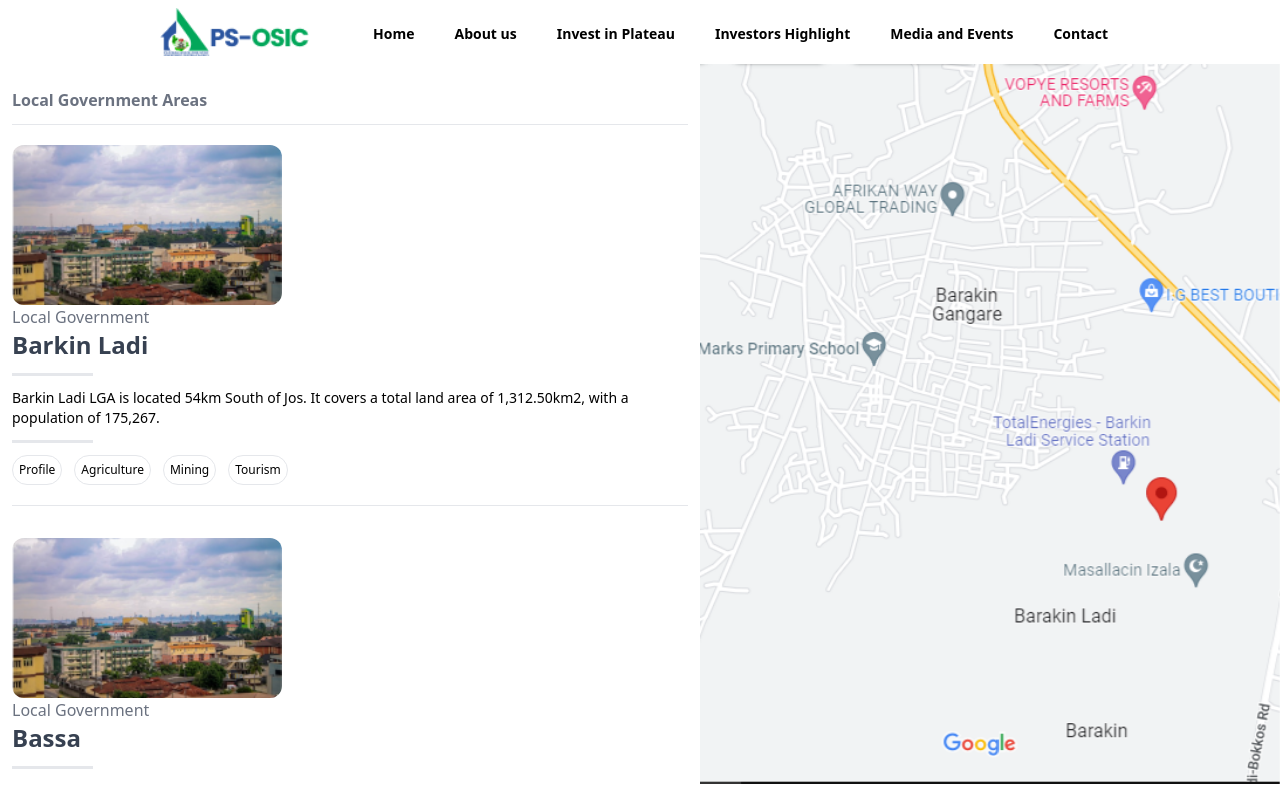
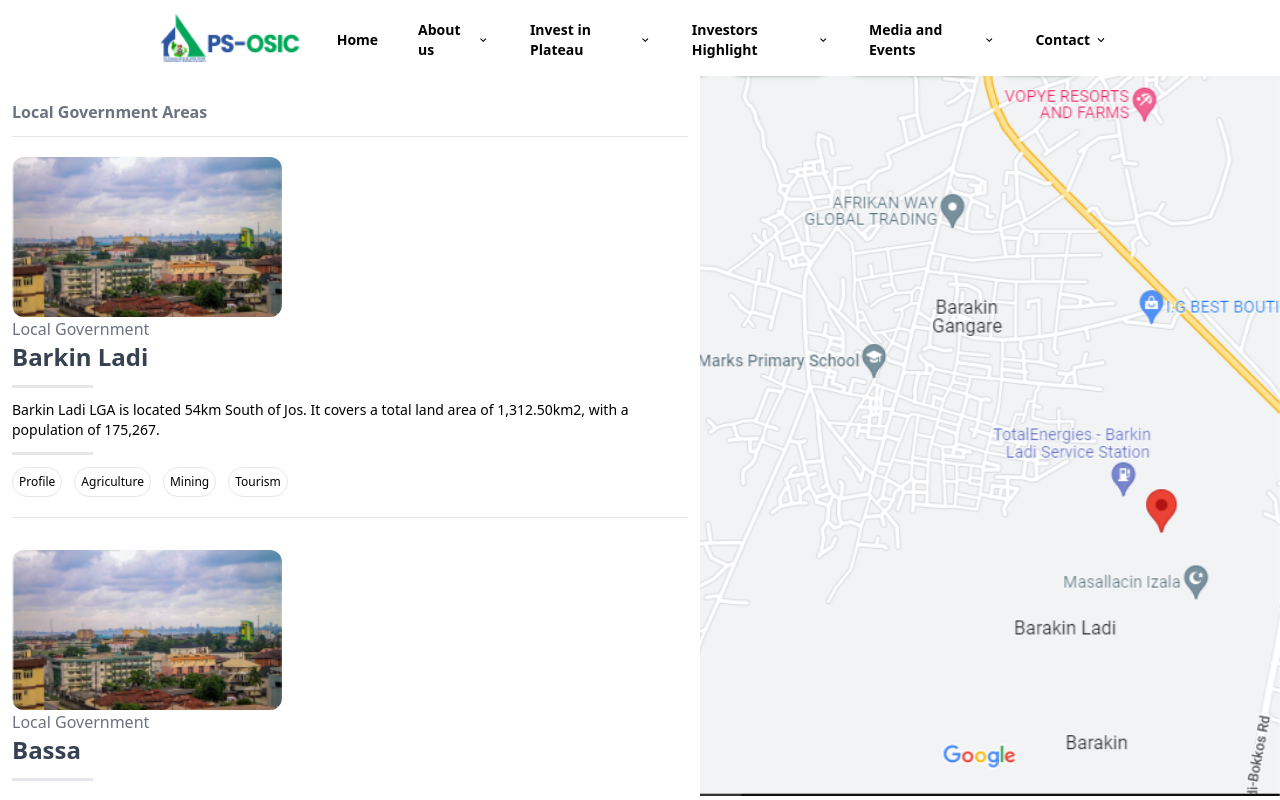
Before and after one commit to nHubNg/opengovapp, a React (Create React App) app: page /lga in a window 1280 px wide. Built offline with nearby package versions, Linux system fonts and the light colour scheme; what google-maps-react would draw is missing.

Commit message:
added dropdown menu and hover animation

```diff
--- a/package.json
+++ b/package.json
@@ -15,13 +15,15 @@
     "bootstrap": "^5.2.0",
     "date-fns": "^2.29.2",
     "fecha": "^4.2.3",
+    "framer-motion": "^7.2.1",
+    "google-map-react": "^2.2.0",
     "google-maps-react": "^2.0.6",
-    "google-map-react": "^2.2.0",
     "jwt-decode": "^3.1.2",
     "react": "^18.2.0",
     "react-bootstrap": "^2.5.0",
     "react-dom": "^18.2.0",
     "react-hook-form": "^7.34.2",
+    "react-icons": "^4.4.0",
     "react-loader-spinner": "^6.0.0-0",
     "react-redux": "^8.0.2",
     "react-router-dom": "^6.3.0",
--- a/src/components/Navbar.js
+++ b/src/components/Navbar.js
@@ -5,6 +5,9 @@ import { Link, NavLink, useNavigate } from "react-router-dom";
 
 import logo from "../assets/Frame 6.png";
 import jwt_decode from "jwt-decode";
+import { MdKeyboardArrowDown } from "react-icons/md";
+import { motion } from "framer-motion";
+import "./navbar.css";
 // import { NavItem } from "react-bootstrap";
 // import DropDown from "../components/DropDown"
 
@@ -18,15 +21,9 @@ console.log(decoded);
 export default function Navbar() {
   const navigate = useNavigate();
 
-  const [navbarOpen, setNavbarOpen] = useState(false);
-
   const logout = async () => {
     await localStorage.removeItem("token");
     navigate("/auth");
-  };
-
-  const handleToggle = () => {
-    setNavbarOpen(!navbarOpen);
   };
 
   // Dropdown Hover
@@ -42,39 +39,47 @@ export default function Navbar() {
       id: 1,
       name: "Home",
       link: "/",
-      dropdown: false
+      dropdown: false,
     },
     {
       id: 2,
       name: "About us",
       link: "#",
-      dropdown: true
+      dropdown: true,
+      dropDownMenu: [
+        "Our Principles",
+        "Our Governance",
+        "Economic Advisory Coucil",
+        "Client Character",
+      ],
     },
     {
       id: 3,
       name: "Invest in Plateau",
       link: "#",
-      dropdown: false
+      dropdown: true,
     },
     {
       id: 4,
       name: "Investors Highlight",
       link: "/lga",
-      dropdown: false
-    },
-    {
-      id: 4,
-      name: "Media and Events",
-      link: "#",
-      dropdown: false
+      dropdown: true,
     },
     {
       id: 5,
+      name: "Media and Events",
+      link: "#",
+      dropdown: true,
+      dropDownMenu: ["News", "Events", "Gallery"],
+    },
+    {
+      id: 6,
       name: "Contact",
       link: "/ContactPage",
-      dropdown: false
-    }
-  ]
+      dropdown: true,
+      dropDownMenu: ["Home", "Pages", "About", "Dashboard"],
+    },
+  ];
 
   return (
     <nav className=" ">
@@ -93,7 +98,7 @@ export default function Navbar() {
             </span>
           </h1> */}
         </div>
-        <Link to="" onClick={handleToggle}>
+        <Link to="">
           <div class="md:hidden flex items-center">
             <button class="outline-none mobile-menu-button">
               <svg
@@ -115,9 +120,35 @@ export default function Navbar() {
         <div className={` hidden md:block   sm:ml-6 pt-1 pl-3" `}>
           <div class="flex space-x-4 h-full item-center">
             {navItem.map((item) => (
-              <NavLink to={item.link} className={`hover:underline hover:underline-offset-8 text-sm font-semibold hover:text-primary px-3 py-2 rounded-md active:text-secondary ${({isActive}) => isActive && "text-secondary"} `} key={item.id}>
-              {item.name}
-            </NavLink>
+              <NavLink
+                to={item.link}
+                className={`nav-link hover:text-primary text-sm font-semibold px-3 py-2 ${({
+                  isActive,
+                }) => (isActive ? "text-secondary" : "text-[#004252]")}`}
+                key={item.id}
+              >
+                <li
+                  className={`list-none flex justify-center items-center relative w-full h-full`}
+                >
+                  {item.name}
+                  {item.dropdown && <MdKeyboardArrowDown className="ml-1" />}
+                </li>
+                <div
+                  className={`flex item-center justify-center ${
+                    item.dropdown && "drop-down"
+                  }`}
+                >
+                  {item.dropDownMenu &&
+                    item.dropDownMenu.map((menuItem) => (
+                      <motion.li
+                        className="list-none text-white mx-3"
+                        whileHover={{ color: "#F78251" }}
+                      >
+                        {menuItem}
+                      </motion.li>
+                    ))}
+                </div>
+              </NavLink>
             ))}
           </div>
           {/*
--- /dev/null
+++ b/src/components/navbar.css
@@ -0,0 +1,17 @@
+.nav-link:hover > .drop-down {
+  opacity: 1;
+  z-index: 10;
+}
+
+.drop-down {
+  background-color: #004252;
+  position: absolute;
+  left: 0;
+  right: 0;
+  top: 63px;
+  /* height: 35px; */
+  padding: 15px 0;
+  opacity: 0;
+  z-index: -10;
+  transition: 0.5s all ease-in;
+}
```
Also changed, not shown: 1 other file (tests, documents, lock files or other folders).
